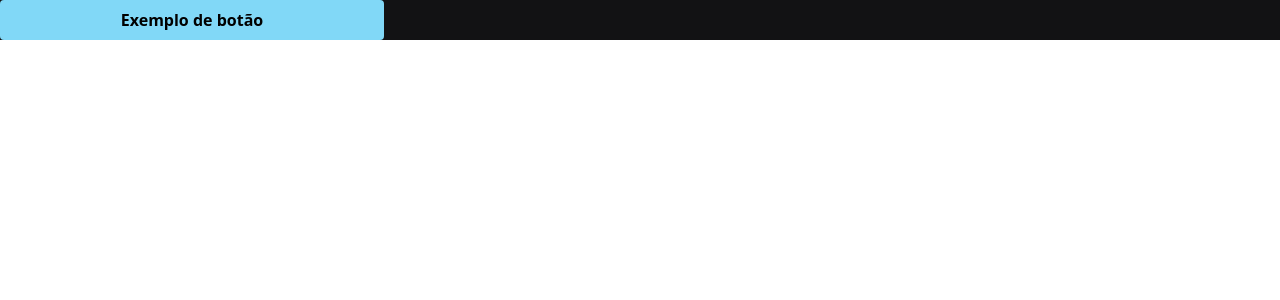
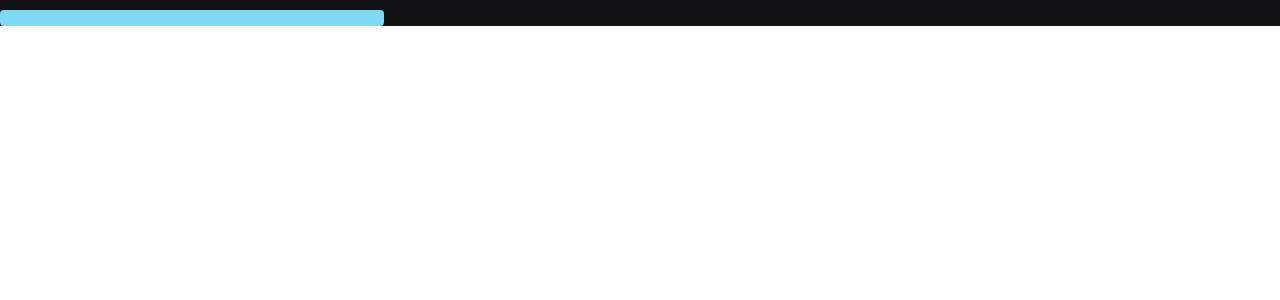
Before and after one commit to PauloVictorSS/sistema-integrado-de-gestao, a React (Create React App) app: page / in a window 1280 px wide. Shown: the top 300 px of the page. Built offline with nearby package versions, Linux system fonts and the light colour scheme.

Commit message:
Adição e alteração dos componentes base

```diff
--- a/package.json
+++ b/package.json
@@ -5,6 +5,9 @@
   "homepage": "./",
   "private": true,
   "dependencies": {
+    "@radix-ui/react-checkbox": "^1.0.0",
+    "@radix-ui/react-slot": "^1.0.0",
+    "clsx": "^1.1.0",
     "@electron/remote": "^2.0.8",
     "@testing-library/jest-dom": "^5.16.5",
     "@testing-library/react": "^13.4.0",
@@ -16,6 +19,7 @@
     "concurrently": "^7.4.0",
     "cross-env": "^7.0.3",
     "electron": "^21.2.0",
+    "phosphor-react": "^1.4.1",
     "react": "^18.2.0",
     "react-dom": "^18.2.0",
     "react-router-dom": "^6.4.2",
--- a/src/components/Button.tsx
+++ b/src/components/Button.tsx
@@ -1,16 +1,17 @@
-interface ButtonProps{
-  text: string;
-  onClick?: () => {}
+import { ButtonHTMLAttributes, ReactNode } from "react";
+
+interface ButtonProps extends ButtonHTMLAttributes<HTMLButtonElement>{
+  children: ReactNode;
 }
 
-export function Button({text, onClick}: ButtonProps) {
+export function Button({children, ...props}: ButtonProps) {
 
   return (
     <button
       className='py-2 px-2 bg-cyan-500 rounded font-semibold text-black text-sm w-full max-w-sm transition-colors hover:bg-cyan-300 focus:ring-2 ring-white'
-      onClick={onClick}
+      {...props}
     >
-      {text}
+      {children}
     </button>
   )
 }
--- /dev/null
+++ b/src/components/InputText.tsx
@@ -0,0 +1,22 @@
+import { InputHTMLAttributes, ReactNode } from "react";
+import { Slot } from '@radix-ui/react-slot';
+
+interface InputText extends InputHTMLAttributes<HTMLInputElement>{
+  icon?: ReactNode;
+}
+
+export function InputText({ icon, ...props }: InputText) {
+  return (
+    <div className='flex items-center gap-3 h-12 py-2 px-2 rounded bg-gray-800 w-full max-w-sm outline-none focus-within:ring-2 ring-cyan-300'>
+
+      <Slot className='w-6 h-6 text-gray-400'>
+        {icon}
+      </Slot>
+
+      <input
+        className="outline-none bg-transparent flex-1 text-gray-100 text-xs placeholder:text-gray-400"
+        {...props}
+      />
+    </div>
+  )
+}
--- /dev/null
+++ b/src/components/Text.tsx
@@ -0,0 +1,18 @@
+import { ReactNode } from 'react';
+
+export interface TextProps {
+  size?: 'sm' | 'md' | 'lg';
+  children: ReactNode;
+  className?: string;
+}
+
+export function Text({ size = 'md', children, className }: TextProps) {
+
+  return (
+    <p
+      className={'text-gray-100 font-sans' + size + className}
+    >
+      {children}
+    </p>
+  )
+}
--- a/tailwind.config.js
+++ b/tailwind.config.js
@@ -9,6 +9,7 @@ module.exports = {
       lg: 20,
       xl: 24,
       '2xl': 32,
+      '3xl': 40,
     },
     extend: {
       colors: {
```
Also changed, not shown: 1 other file (tests, documents, lock files or other folders).
